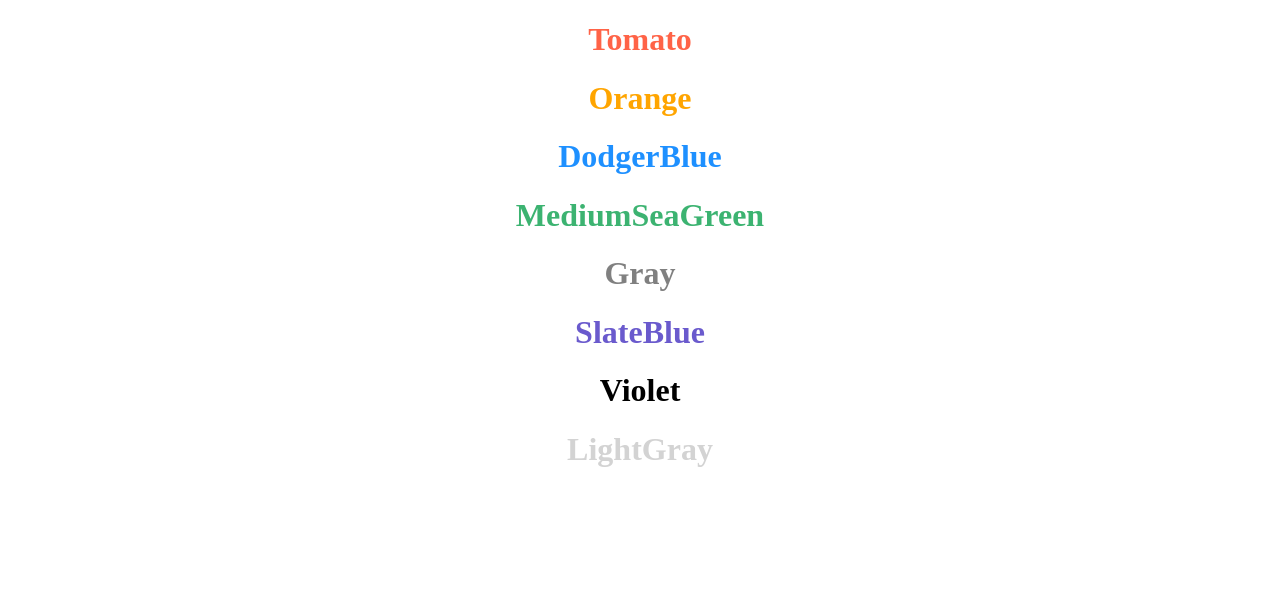
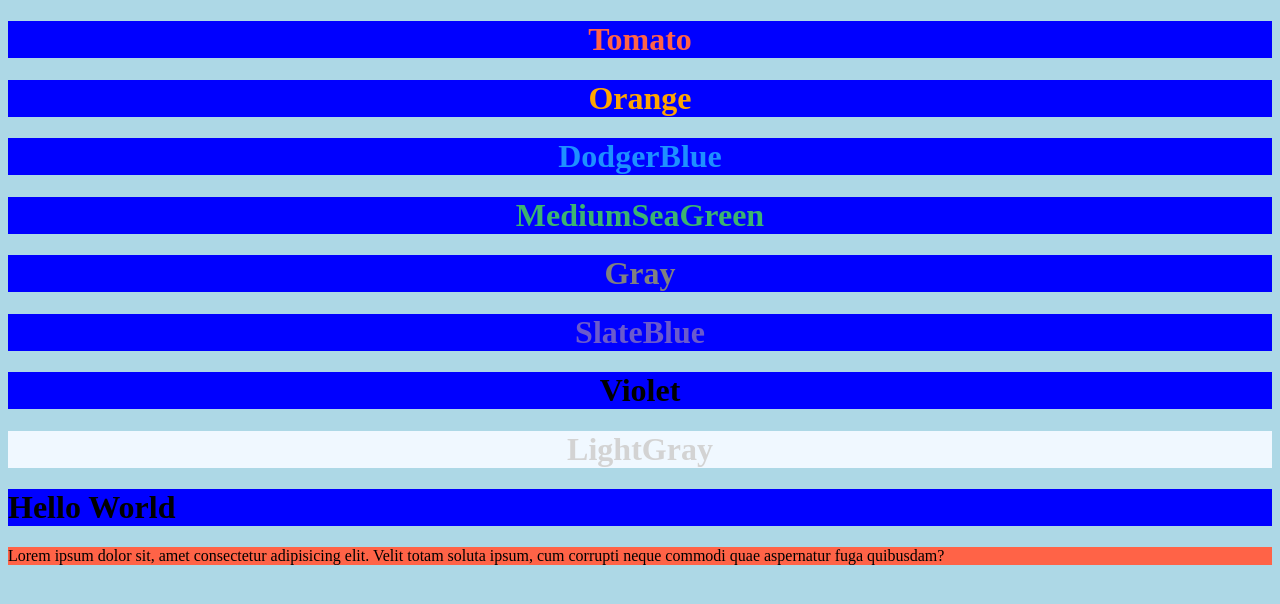
Before and after one commit to sadathimel/css, a plain HTML site: page css-colors/index.html in a window 1280 px wide. Drawn offline with Linux system fonts and the light colour scheme.

Commit message:
update colors

```diff
--- a/css-colors/index.html
+++ b/css-colors/index.html
@@ -15,5 +15,7 @@
     <h1 id="slateblue">SlateBlue</h1>
     <h1 id="voilet">Violet</h1>
     <h1 id="lightgray">LightGray</h1>
+    <h1>Hello World</h1>
+    <p>Lorem ipsum dolor sit, amet consectetur adipisicing elit. Velit totam soluta ipsum, cum corrupti neque commodi quae aspernatur fuga quibusdam?</p>
 </body>
 </html>
--- a/css-colors/style.css
+++ b/css-colors/style.css
@@ -1,3 +1,13 @@
+body{
+    background-color: lightblue;
+}
+h1 {
+    background-color: blue;
+}
+
+p {
+    background-color: tomato
+}
 #tomato{
     color:tomato;
     text-align: center;
@@ -29,4 +39,5 @@
 #lightgray{
     color: lightgray;
     text-align: center;
+    background-color: aliceblue;
 }
```
